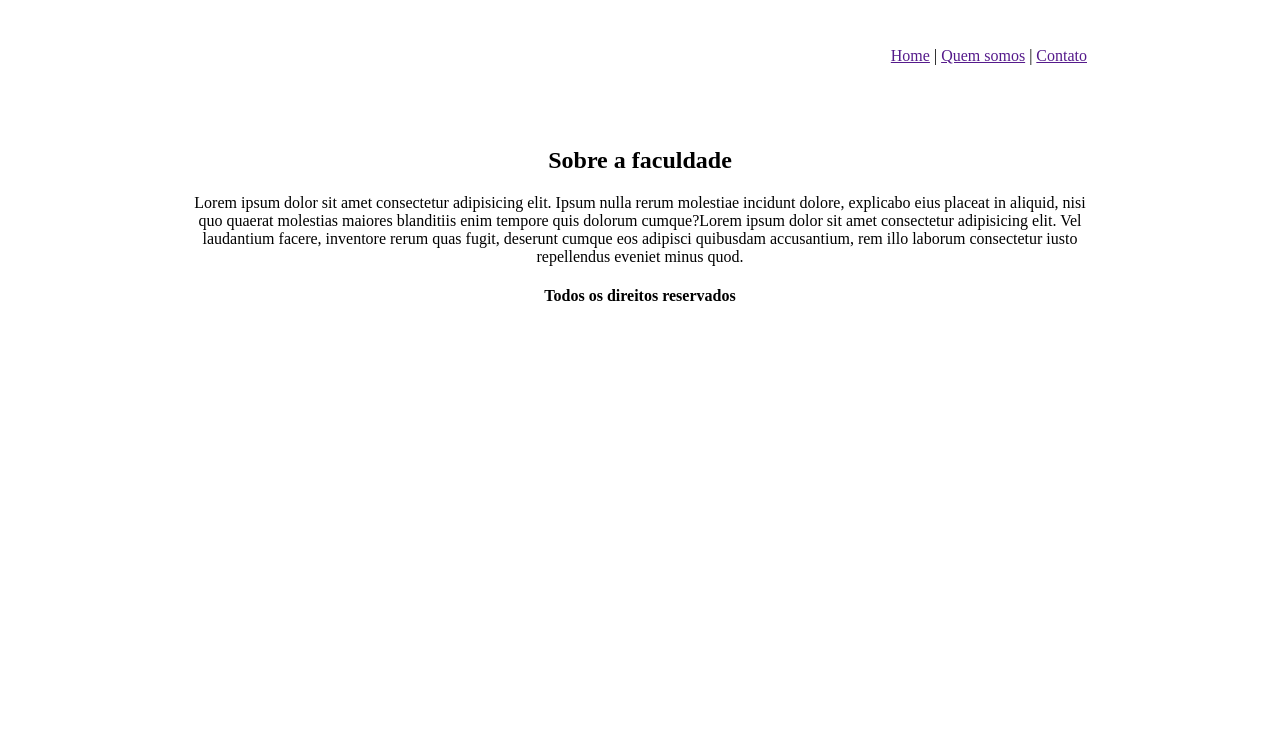
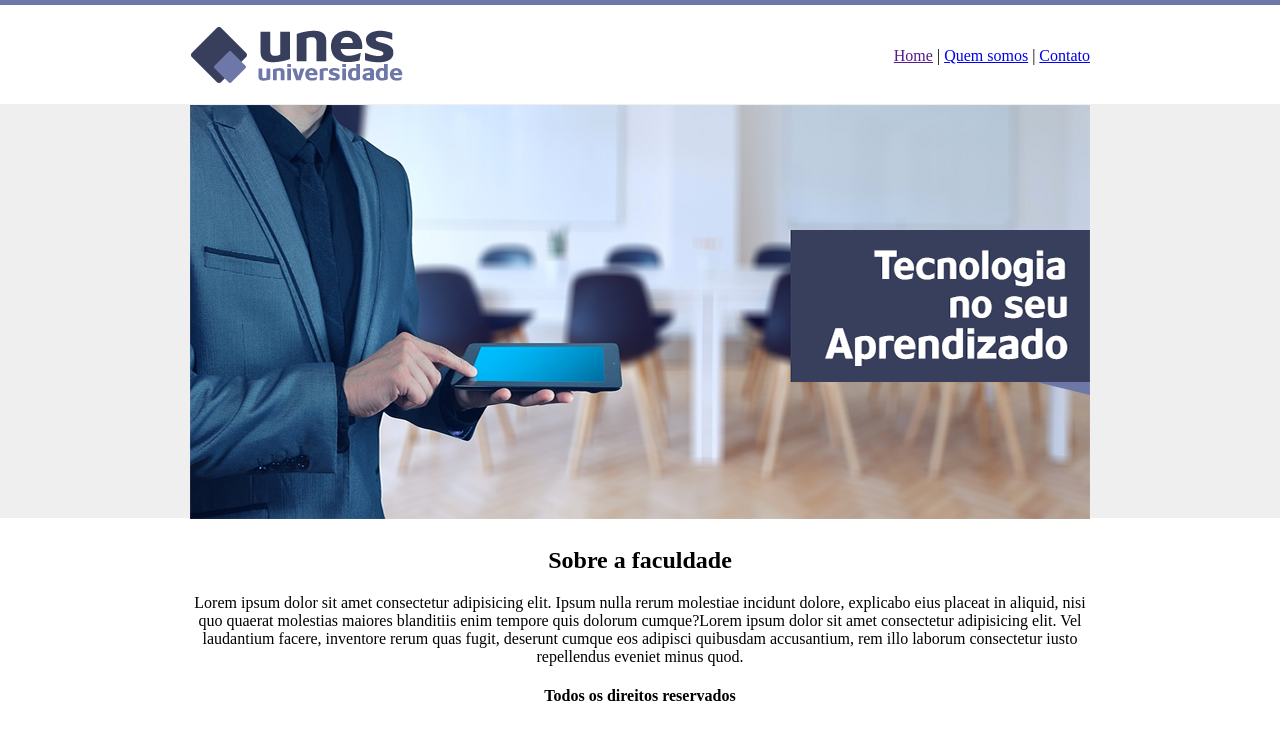
Before and after one commit to Giovane-a/curso-front-end-udemy, a plain HTML site: page projeto final modulo html/index.html in a window 1280 px wide. Drawn offline with Linux system fonts and the light colour scheme.

Commit message:
Update index.html

```diff
--- a/projeto final modulo html/index.html
+++ b/projeto final modulo html/index.html
@@ -6,14 +6,14 @@
     <meta name="viewport" content="width=device-width, initial-scale=1.0">
     <title>Site Unes</title>
 </head>
-<body background="fundo.png">
+<body background="imagens/fundo.png">
     <table border="0" width="900" align="center">
       <tr>
-        <td height="90"><img src="logo.png" alt=""></td>
-        <td align="right"><a href="">Home</a> | <a href="">Quem somos</a> | <a href="">Contato</a></td>
+        <td height="90"><img src="imagens/logo.png" alt=""></td>
+        <td align="right"><a href="">Home</a> | <a href="quem-somos.html">Quem somos</a> | <a href="contato.html">Contato</a></td>
     </tr>
     <tr>
-        <td colspan="2"><img src="capa.png" alt=""></td>
+        <td colspan="2"><img src="imagens/capa.png" alt=""></td>
     </tr>
      <tr width="900">
        <td colspan="2" align="center" height="50">
```
